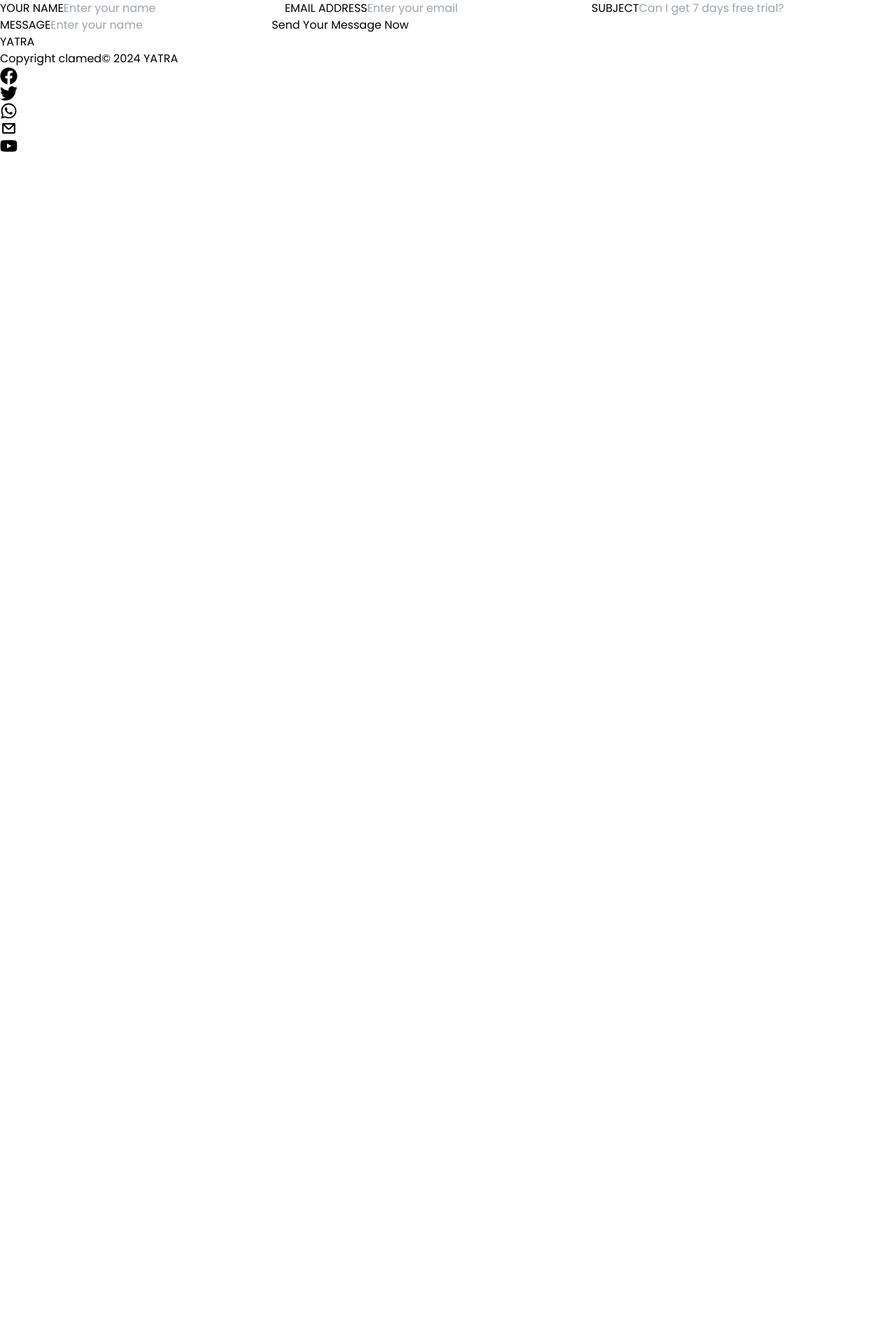
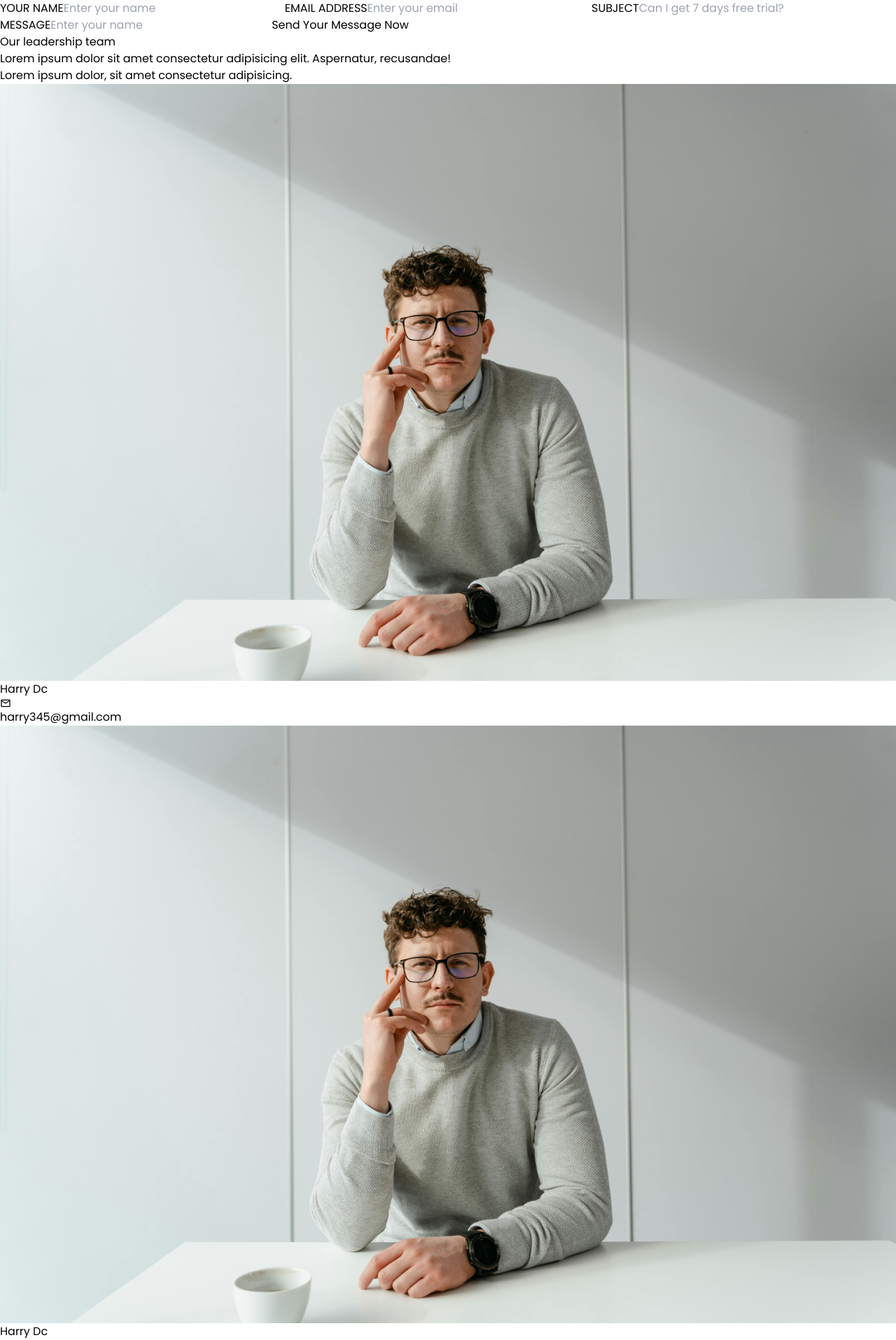
Before and after one commit to Birendra00000/College-project, a React (Vite) app in the folder frontend/: page /contactus in a window 1280 px wide. Shown: the part 429-2344 px from the top of the page at 70% size. Before the commit the page ends 800 px from the top, so only its background shows below. Built offline with nearby package versions, Linux system fonts and the light colour scheme.

Commit message:
new changes in contact us form

```diff
--- a/frontend/src/App.jsx
+++ b/frontend/src/App.jsx
@@ -6,6 +6,7 @@ import Footer from "./components/Footer";
 import Login from "./pages/login/Login";
 import Register from "./pages/Register/Register";
 import Contact from "./pages/contact/Contact";
+import Packages from "./pages/packages/Packages";
 
 function App() {
   const LayOut = () => {
@@ -32,6 +33,11 @@ function App() {
           element: <Contact />,
         },
         {
+          path: "/packages",
+          element: <Packages />,
+        },
+
+        {
           path: "/login",
           element: <Login />,
         },
--- a/frontend/src/pages/contact/Contact.jsx
+++ b/frontend/src/pages/contact/Contact.jsx
@@ -77,6 +77,67 @@ const Contact = () => {
           </div>
         </div>
       </div>
+      <div className="w-full flex justify-center">
+        {" "}
+        <div className="w-[60%] flex justify-center flex-col ">
+          <span className="flex text-center flex-col w-full gap-[10%]">
+            <p className="text-black text-4xl font-bold mb-[2%]">
+              Our leadership team
+            </p>
+            <p className="text-gray-600">
+              Lorem ipsum dolor sit amet consectetur adipisicing elit.
+              Aspernatur, recusandae!
+            </p>
+            <p className="text-gray-600">
+              Lorem ipsum dolor, sit amet consectetur adipisicing.
+            </p>
+          </span>
+          <div className="grid grid-cols-3 gap-[10%] my-[8%]">
+            <div>
+              <span className="bg-gray-100 w-[250px] h-[200px] flex justify-center items-end">
+                <img
+                  src="/assests/demo5.jpg"
+                  alt=""
+                  className="w-10/12 h-[95%] "
+                />
+              </span>
+              <p>Harry Dc</p>
+              <p className="flex items-center text-gray-500 text-sm gap-1">
+                <MdOutlineEmail />
+                harry345@gmail.com
+              </p>
+            </div>{" "}
+            <div>
+              <span className="bg-gray-100 w-[250px] h-[200px] flex justify-center items-end">
+                <img
+                  src="/assests/demo5.jpg"
+                  alt=""
+                  className="w-10/12 h-[95%] "
+                />
+              </span>
+              <p>Harry Dc</p>
+              <p className="flex items-center text-gray-500 text-sm gap-1">
+                <MdOutlineEmail />
+                harry345@gmail.com
+              </p>
+            </div>{" "}
+            <div>
+              <span className="bg-gray-100 w-[250px] h-[200px] flex justify-center items-end">
+                <img
+                  src="/assests/demo5.jpg"
+                  alt=""
+                  className="w-10/12 h-[95%] "
+                />
+              </span>
+              <p>Harry Dc</p>
+              <p className="flex items-center text-gray-500 text-sm gap-1">
+                <MdOutlineEmail />
+                harry345@gmail.com
+              </p>
+            </div>{" "}
+          </div>
+        </div>
+      </div>
     </>
   );
 };
--- /dev/null
+++ b/frontend/src/pages/packages/Packages.jsx
@@ -0,0 +1,7 @@
+import React from "react";
+
+const Packages = () => {
+  return <div>Packages</div>;
+};
+
+export default Packages;
```
Also changed, not shown: frontend/public/assests/demo5.jpg (added).
